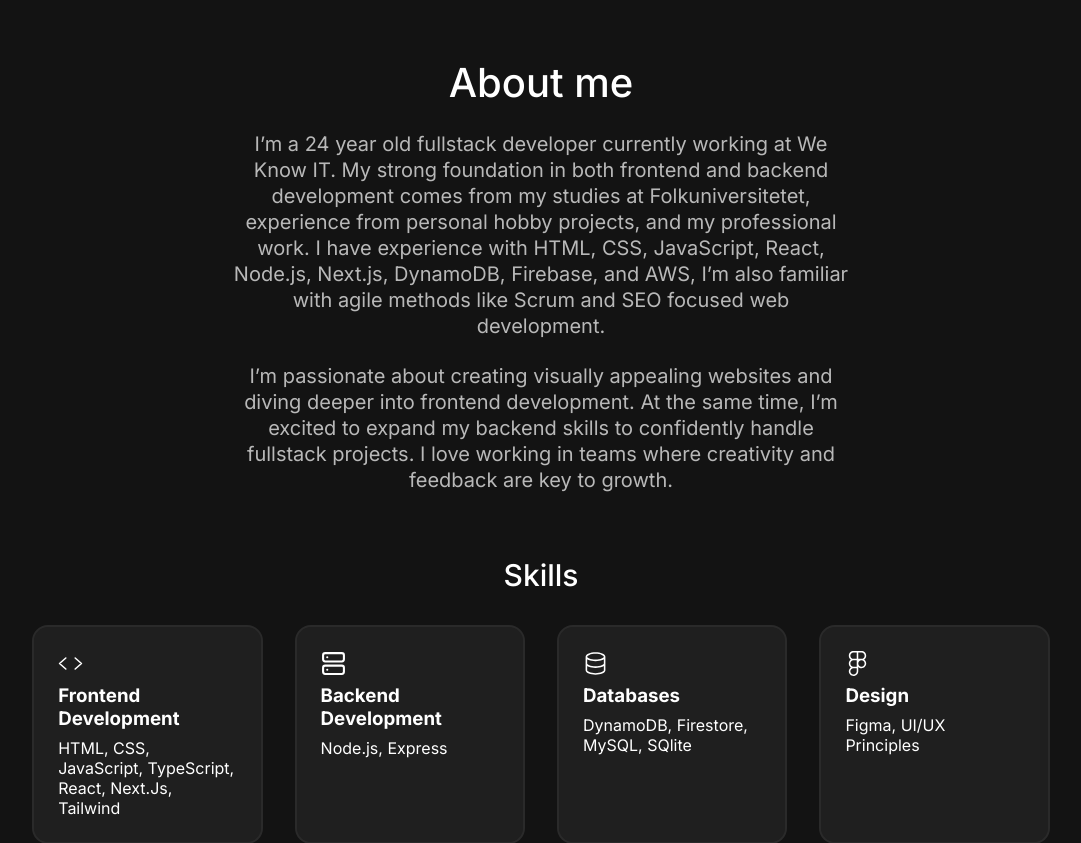
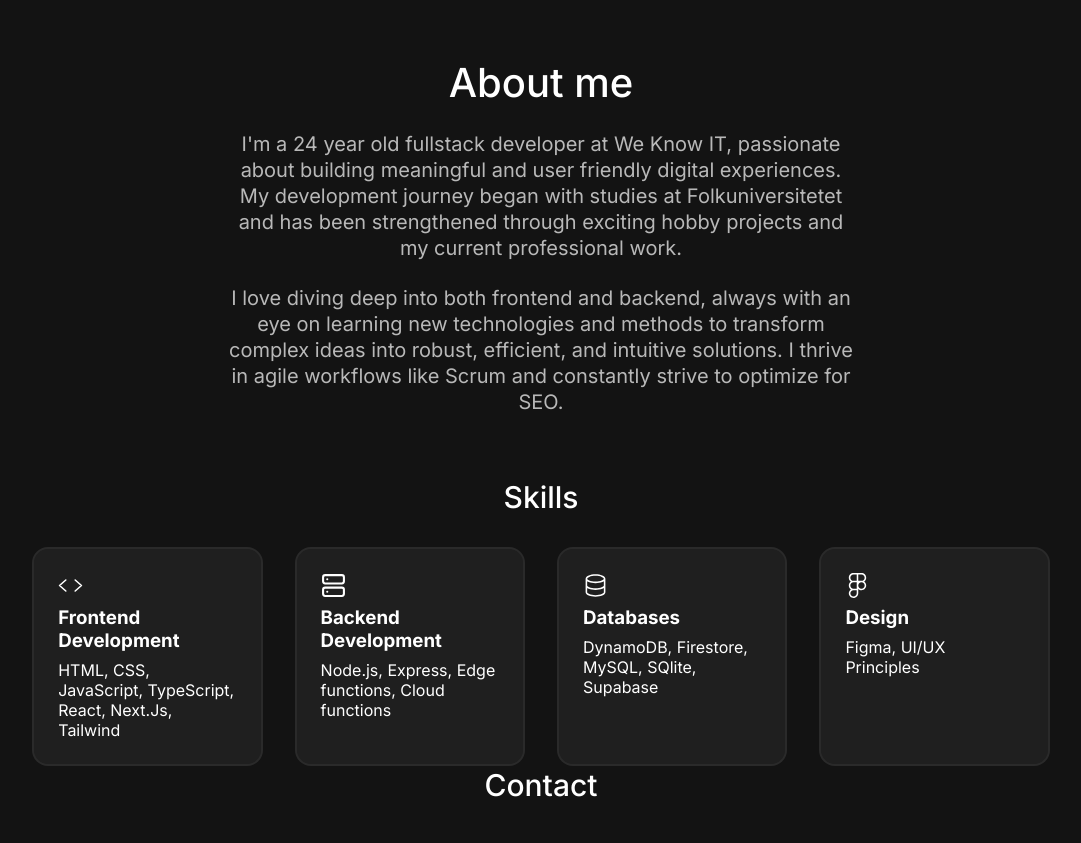
Before and after one commit to Egeeoz/portfolio-2.0, a React app: page / in a window 1280 px wide. Shown: the part 1720-2563 px from the top of the page, without its empty margins (99-1180 px from the left). Built offline with nearby package versions, Linux system fonts and the light colour scheme; the HTML template or start-up script is replaced by a standard one.

Commit message:
Update skills and about content

```diff
--- a/src/components/about/About.jsx
+++ b/src/components/about/About.jsx
@@ -5,19 +5,17 @@ const About = () => {
     <section className={styles.aboutContainer} id="about">
       <h1>About me</h1>
       <p className={styles.aboutText}>
-        I’m a 24 year old fullstack developer currently working at We Know IT.
-        My strong foundation in both frontend and backend development comes from
-        my studies at Folkuniversitetet, experience from personal hobby
-        projects, and my professional work. I have experience with HTML, CSS,
-        JavaScript, React, Node.js, Next.js, DynamoDB, Firebase, and AWS, I’m
-        also familiar with agile methods like Scrum and SEO focused web
-        development.
+        I'm a 24 year old fullstack developer at We Know IT, passionate about
+        building meaningful and user friendly digital experiences. My
+        development journey began with studies at Folkuniversitetet and has been
+        strengthened through exciting hobby projects and my current professional
+        work.
       </p>
       <p className={styles.aboutText}>
-        I’m passionate about creating visually appealing websites and diving
-        deeper into frontend development. At the same time, I’m excited to
-        expand my backend skills to confidently handle fullstack projects. I
-        love working in teams where creativity and feedback are key to growth.
+        I love diving deep into both frontend and backend, always with an eye on
+        learning new technologies and methods to transform complex ideas into
+        robust, efficient, and intuitive solutions. I thrive in agile workflows
+        like Scrum and constantly strive to optimize for SEO.
       </p>
     </section>
   );
--- a/src/components/skills/Skills.jsx
+++ b/src/components/skills/Skills.jsx
@@ -25,12 +25,12 @@ const Skills = () => {
             <br />
             Development
           </h1>
-          <p>Node.js, Express</p>
+          <p>Node.js, Express, Edge functions, Cloud functions</p>
         </div>
         <div className={styles.skillItem}>
           <GoDatabase size={25} />
           <h1>Databases</h1>
-          <p>DynamoDB, Firestore, MySQL, SQlite</p>
+          <p>DynamoDB, Firestore, MySQL, SQlite, Supabase</p>
         </div>
         <div className={styles.skillItem}>
           <FaFigma size={25} />
```
